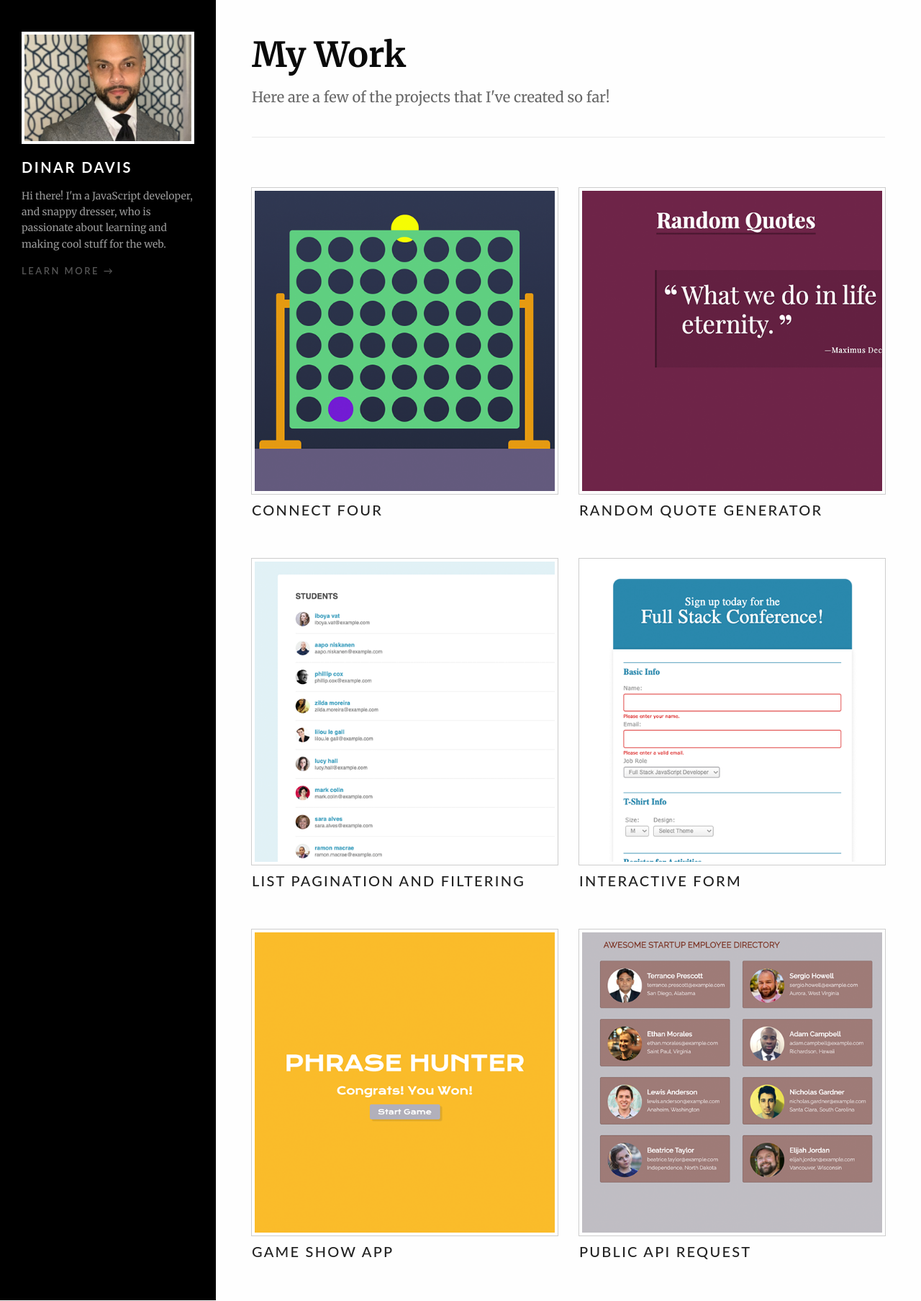
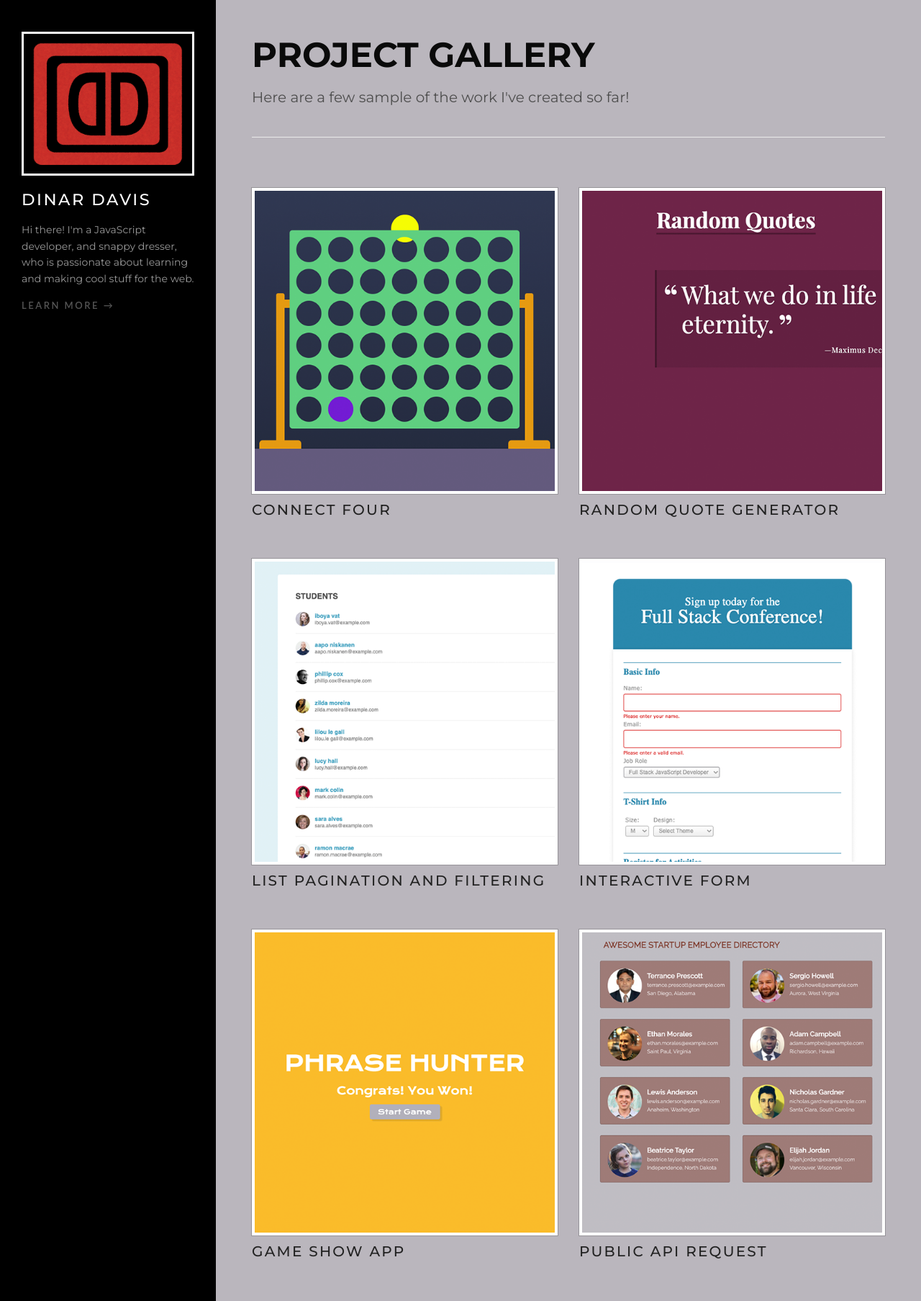
Before and after one commit to dinarrene/techdegree-project-6, a Node server app: page / in a window 1280 px wide. Shown: the whole page at 72% size. Run offline with Node 20, Linux system fonts and the light colour scheme; some libraries are stand-ins or nearby versions.

Commit message:
Add custom styles

```diff
--- /dev/null
+++ b/public/css/dinar_styles.css
@@ -0,0 +1,61 @@
+@import url('https://fonts.googleapis.com/css2?family=Montserrat:wght@400;500;600;700&display=swap');
+
+body{
+font-family: 'Montserrat', sans-serif;
+}
+
+article {
+    background: rgb(186, 182, 189);
+}
+
+
+h1,h2,h3,h4,p{
+    font-family: 'Montserrat', sans-serif;
+}
+
+h1{
+    text-transform: uppercase;
+}
+
+h5{
+    font-family: 'Montserrat', sans-serif;
+    font-weight: 500;
+}
+
+p{
+    color: rgb(78, 78, 78);
+}
+
+
+.box {
+    background: rgb(186, 182, 189);
+    border-bottom: 1px solid rgb(186, 182, 189);
+}
+
+nav {
+    background: rgb(186, 182, 189);
+    border-bottom: 1px solid  rgb(186, 182, 189);
+}
+
+.sidebar .thumbnail {
+    padding: 10px;
+    border: 3px solid #fff;
+  }
+
+.header span {
+    font-weight: 500;
+}
+
+  .portfolio-intro p {
+    border-bottom: 1.7px solid #eaeaea;
+  }
+
+  .projects-box h5{
+      font-family: 'Montserrat', sans-serif;
+  }
+
+  @media screen and (min-width: 768px) {
+    .sidebar h5 {
+      font-size: 1.4rem;
+    }
+  }
--- a/views/index.pug
+++ b/views/index.pug
@@ -5,8 +5,8 @@ block content
   article.portfolio-intro
 
 
-    h1 My Work
-    p Here are a few of the projects that I've created so far!
+    h1 Project Gallery
+    p Here are a few sample of the work I've created so far!
   article.portfolio-project-thumbs
     .projects-box.box.grid
       each project in projects
--- a/views/layout.pug
+++ b/views/layout.pug
@@ -8,13 +8,15 @@ html(lang="en" dir="ltr")
     link(href='https://fonts.googleapis.com/css?family=Merriweather:300,400,400i,700,800', rel='stylesheet')
     link(rel='stylesheet', href='/static/css/normalize.css')
     link(rel='stylesheet', href='/static/css/styles.css')
+    link(rel='stylesheet', href='/static/css/dinar_styles.css')
+
 
   body
     #my-info.sidebar
       .sidebar-info-box
         br
         .thumbnail-box
-          img.thumbnail(src='/static/images/profile_pic.png', alt='Image of Dinar Davis')
+          img.thumbnail(src='/static/images/logo.png', alt='Dinar Davis logo image')
         .dev-intro-box
           h5 Dinar Davis
           p Hi there! I'm a JavaScript developer, and snappy dresser, who is passionate about learning and making cool stuff for the web.
```
Also changed, not shown: public/images/logo.png (added), public/images/profile_pic.png (deleted).
